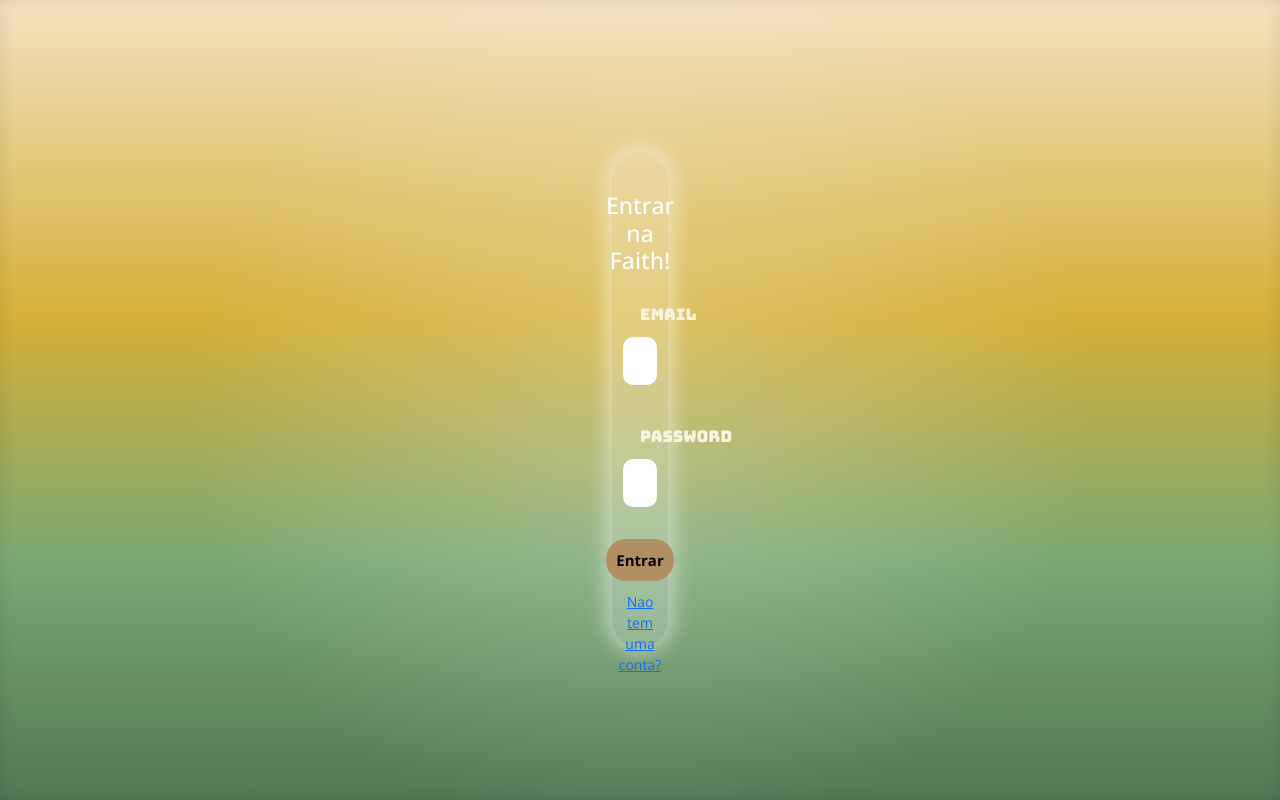
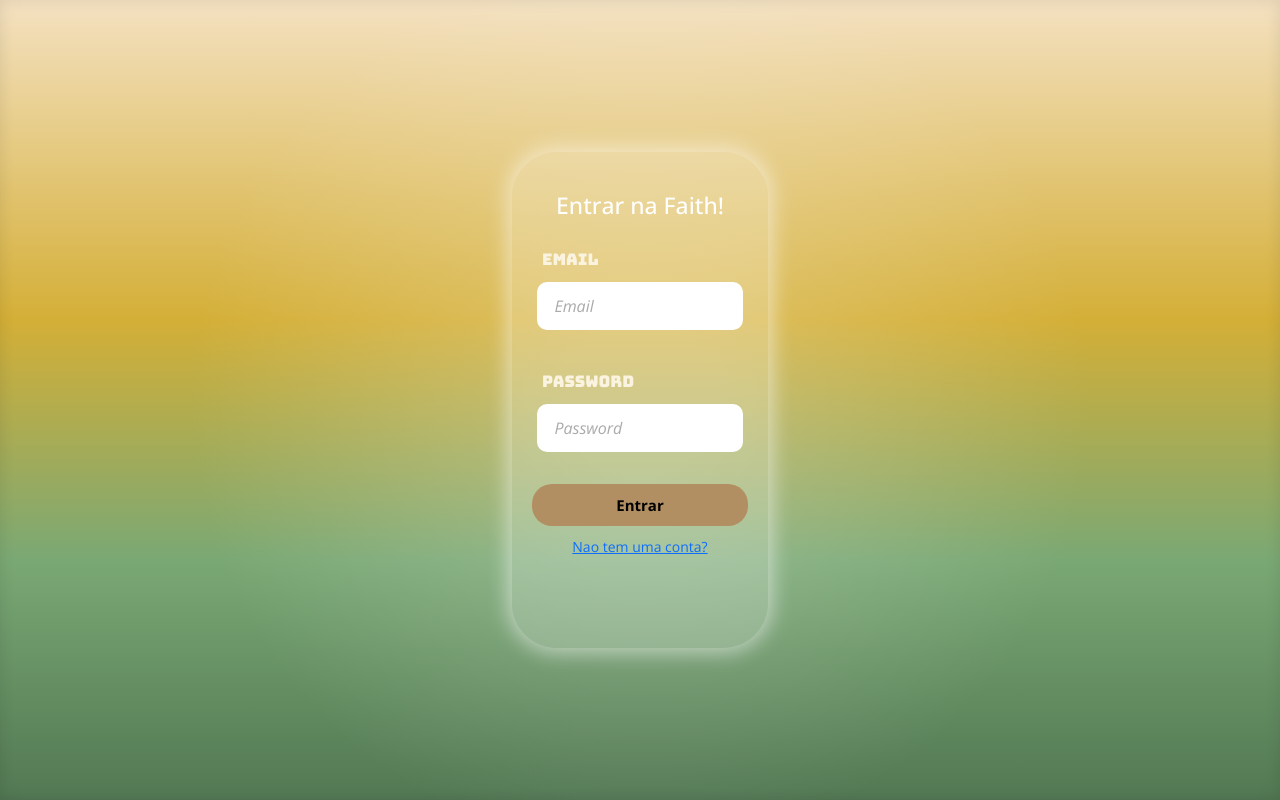
Before and after one commit to Guilherme-SilvaH/faith, a React (Vite) app in the folder front-end/: page / in a window 1280 px wide. Built offline with nearby package versions, Linux system fonts and the light colour scheme; a web font is replaced by a local one.

Commit message:
Update cadastro.sass

```diff
--- a/front-end/src/cadastro/cadastro.sass
+++ b/front-end/src/cadastro/cadastro.sass
@@ -12,10 +12,6 @@
     position: relative
     height: 100vh
     width: 100vw
-    display: flex
-    align-items: center
-    justify-content: center
-    text-align: center
 
     &::before
         content: ''
```
